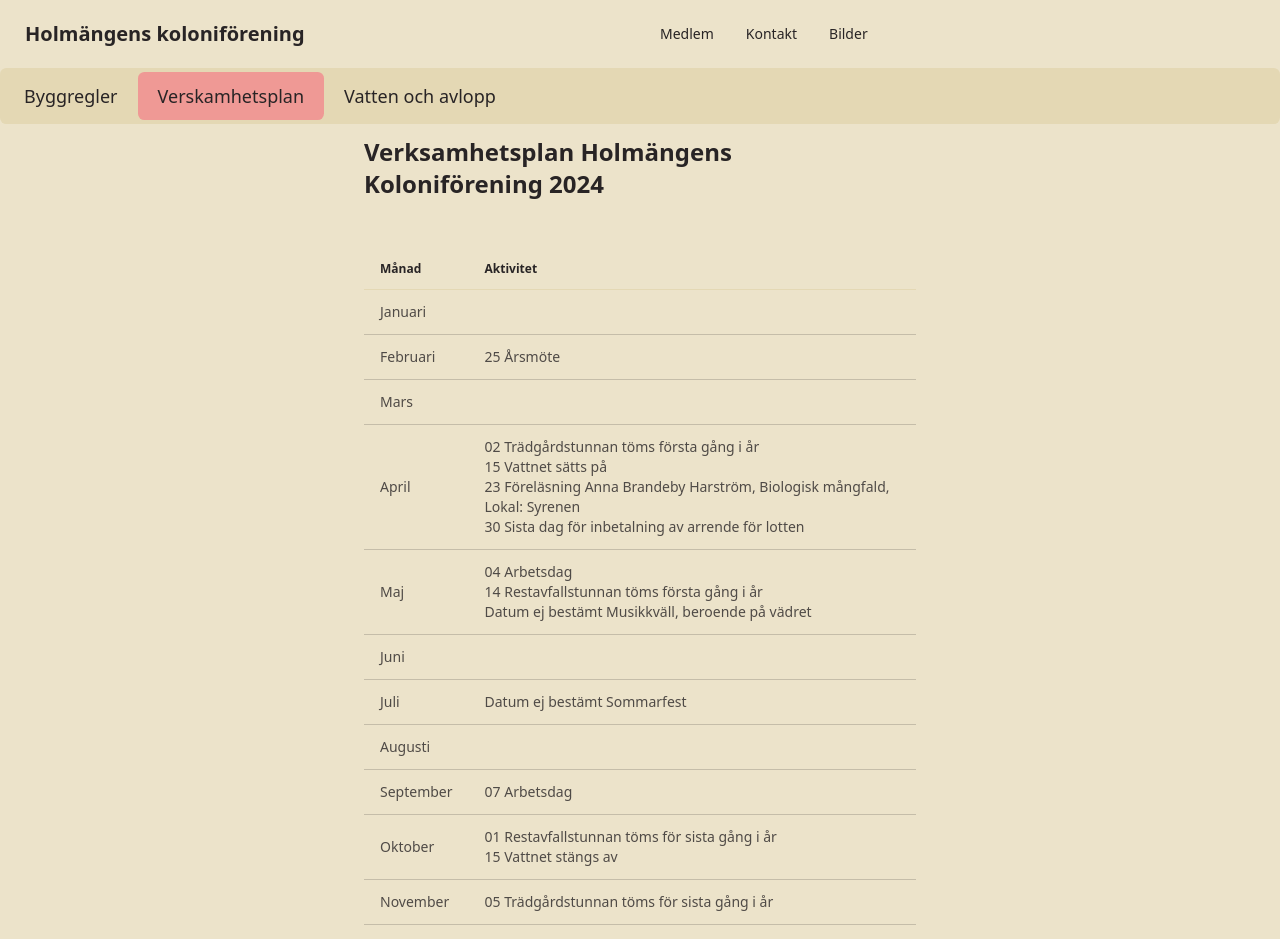
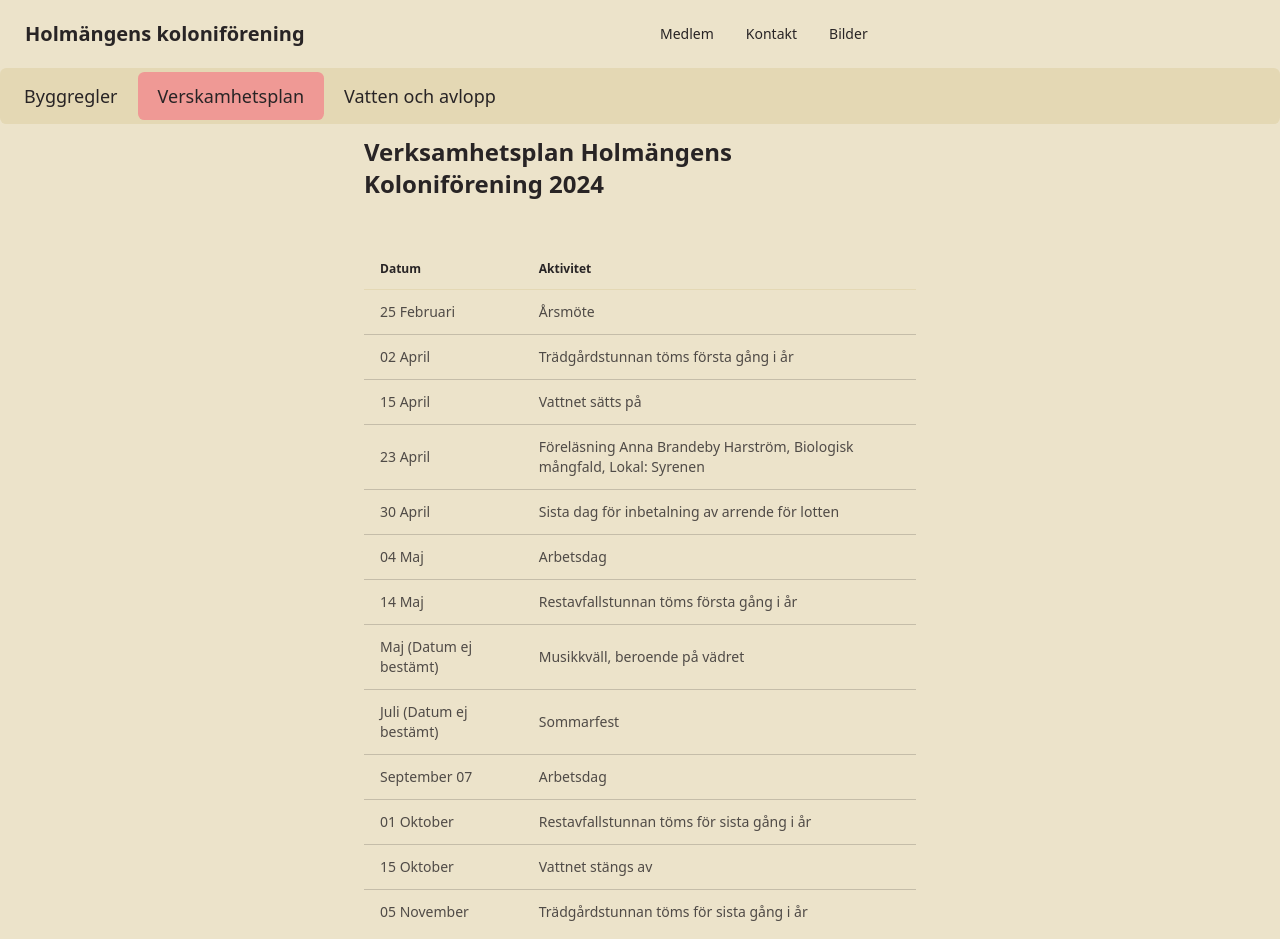
Before and after one commit to risie/lotten, a Next.js app: page /verksamhetsplan in a window 1280 px wide. Shown: the top 939 px of the page. Built offline with nearby package versions, Linux system fonts and the light colour scheme.

Commit message:
feat: update verksamhetsplan table

```diff
--- a/src/app/(medlem)/verksamhetsplan/page.tsx
+++ b/src/app/(medlem)/verksamhetsplan/page.tsx
@@ -1,6 +1,6 @@
 import React from "react";
 
-const VerksamhetsplanPage: React.FC = () => {
+export default function VerksamhetsplanPage() {
   return (
     <div className="flex flex-col max-w-xl mx-auto p-3 prose">
       <h1 className="text-2xl font-bold">
@@ -10,83 +10,69 @@ const VerksamhetsplanPage: React.FC = () => {
         <table className="table w-full">
           <thead>
             <tr>
-              <th>Månad</th>
+              <th>Datum</th>
               <th>Aktivitet</th>
             </tr>
           </thead>
           <tbody>
             <tr>
-              <td>Januari</td>
-              <td></td>
+              <td>25 Februari </td>
+              <td>Årsmöte</td>
             </tr>
             <tr>
-              <td>Februari</td>
-              <td>25 Årsmöte</td>
+              <td>02 April </td>
+              <td>Trädgårdstunnan töms första gång i år</td>
             </tr>
             <tr>
-              <td>Mars</td>
-              <td></td>
+              <td>15 April </td>
+              <td>Vattnet sätts på</td>
             </tr>
             <tr>
-              <td>April</td>
+              <td>23 April </td>
               <td>
-                02 Trädgårdstunnan töms första gång i år
-                <br />
-                15 Vattnet sätts på
-                <br />
-                23 Föreläsning Anna Brandeby Harström, Biologisk mångfald,
-                Lokal: Syrenen
-                <br />
-                30 Sista dag för inbetalning av arrende för lotten
+                Föreläsning Anna Brandeby Harström, Biologisk mångfald, Lokal:
+                Syrenen
               </td>
             </tr>
             <tr>
-              <td>Maj</td>
-              <td>
-                04 Arbetsdag
-                <br />
-                14 Restavfallstunnan töms första gång i år
-                <br />
-                Datum ej bestämt Musikkväll, beroende på vädret
-              </td>
+              <td>30 April </td>
+              <td>Sista dag för inbetalning av arrende för lotten</td>
             </tr>
             <tr>
-              <td>Juni</td>
-              <td></td>
+              <td>04 Maj </td>
+              <td>Arbetsdag</td>
             </tr>
             <tr>
-              <td>Juli</td>
-              <td>Datum ej bestämt Sommarfest</td>
+              <td>14 Maj </td>
+              <td>Restavfallstunnan töms första gång i år</td>
             </tr>
             <tr>
-              <td>Augusti</td>
-              <td></td>
+              <td>Maj (Datum ej bestämt)</td>
+              <td>Musikkväll, beroende på vädret</td>
             </tr>
             <tr>
-              <td>September</td>
-              <td>07 Arbetsdag</td>
+              <td>Juli (Datum ej bestämt)</td>
+              <td>Sommarfest</td>
             </tr>
             <tr>
-              <td>Oktober</td>
-              <td>
-                01 Restavfallstunnan töms för sista gång i år
-                <br />
-                15 Vattnet stängs av
-              </td>
+              <td>September 07</td>
+              <td>Arbetsdag</td>
             </tr>
             <tr>
-              <td>November</td>
-              <td>05 Trädgårdstunnan töms för sista gång i år</td>
+              <td>01 Oktober </td>
+              <td>Restavfallstunnan töms för sista gång i år</td>
             </tr>
             <tr>
-              <td>December</td>
-              <td></td>
+              <td>15 Oktober </td>
+              <td>Vattnet stängs av</td>
+            </tr>
+            <tr>
+              <td>05 November </td>
+              <td>Trädgårdstunnan töms för sista gång i år</td>
             </tr>
           </tbody>
         </table>
       </div>
     </div>
   );
-};
-
-export default VerksamhetsplanPage;
+}
```
